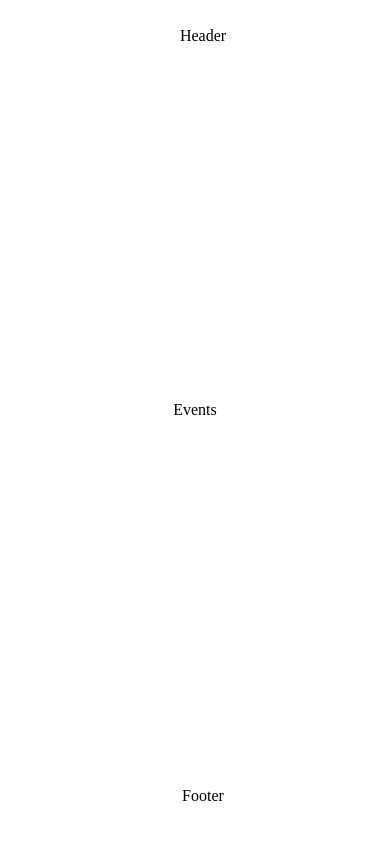
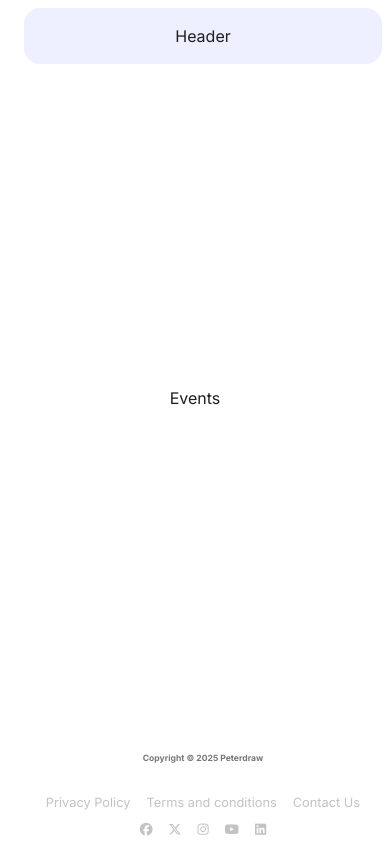
Before and after one commit to HarryHolmes-Ventixe/Frontend, a React (Vite) app: page / in a window 390 px wide. Built offline with nearby package versions, Linux system fonts and the light colour scheme.

Commit message:
styling of footer for mobile mode

```diff
--- a/index.html
+++ b/index.html
@@ -3,6 +3,7 @@
   <head>
     <meta charset="UTF-8" />
     <meta name="viewport" content="width=device-width, initial-scale=1.0" />
+    <link rel="stylesheet" href="https://kit.fontawesome.com/a576612222.css" crossorigin="anonymous">
     <title>Ventixe</title>
   </head>
   <body>
--- a/src/assets/CSS/main.css
+++ b/src/assets/CSS/main.css
@@ -46,6 +46,12 @@ html, body {
   max-width: 100vw;
 }
 
+body {
+  font-family: "Inter", sans-serif;
+  font-size: 1rem;
+  color: var(--grey-100);
+}
+
 .center-wrapper {
   display: flex;
   justify-content: center;
@@ -82,7 +88,6 @@ html, body {
 footer {
   grid-area: footer;
   padding: 0 0.5rem 0.5rem 0.5rem;
-  height: 5.5rem;
 }
 @media (width >= 768px) {
   footer {
@@ -95,6 +100,24 @@ footer .footer-container {
   align-items: center;
   justify-content: center;
   height: 100%;
+  font-size: 0.8rem;
+}
+footer .footer-container .copyright {
+  color: var(--grey-70);
+  text-align: center;
+}
+footer .footer-container .footer-links {
+  display: flex;
+  justify-content: space-between;
+  gap: 1rem;
+  color: var(--grey-50);
+}
+footer .footer-container .socials {
+  display: flex;
+  justify-content: center;
+  align-items: center;
+  gap: 1rem;
+  color: var(--grey-50);
 }
 
 header {
@@ -114,6 +137,13 @@ header .header-container {
   align-items: center;
   justify-content: center;
   height: 100%;
+  background-color: var(--cool-grey-10);
+  border-radius: 1rem;
+}
+@media (width >= 768px) {
+  header .header-container {
+    background-color: transparent;
+  }
 }
 
 main {
--- a/src/assets/CSS/scss/misc/_base.scss
+++ b/src/assets/CSS/scss/misc/_base.scss
@@ -9,6 +9,12 @@ html, body{
   margin: 0;
   padding: 0;
   max-width: 100vw;
+}
+
+body{
+  font-family: 'Inter', sans-serif;
+  font-size: 1rem;
+  color: var(--grey-100);
 }
 
 .center-wrapper{
--- a/src/assets/CSS/scss/sections/_footer.scss
+++ b/src/assets/CSS/scss/sections/_footer.scss
@@ -1,7 +1,6 @@
 footer{
   grid-area: footer;
   padding: 0 .5rem .5rem .5rem;
-  height: 5.5rem;
 
   @media (width >= 768px) {
     padding: 0 1rem 1rem 0;
@@ -13,5 +12,26 @@ footer{
     align-items: center;
     justify-content: center;
     height: 100%;
+    font-size: .8rem;
+
+    .copyright{
+      color: var(--grey-70);
+      text-align: center;
+    }
+
+    .footer-links{
+      display: flex;
+      justify-content: space-between;
+      gap: 1rem;
+      color: var(--grey-50)
+    }
+
+    .socials{
+      display: flex;
+      justify-content: center;
+      align-items: center;
+      gap: 1rem;
+      color: var(--grey-50)
+    }
   }
 }
--- a/src/assets/CSS/scss/sections/_header.scss
+++ b/src/assets/CSS/scss/sections/_header.scss
@@ -14,5 +14,11 @@ header{
     align-items: center;
     justify-content: center;
     height: 100%;
+    background-color: var(--cool-grey-10);
+    border-radius: 1rem;
+
+    @media (width >= 768px) {
+      background-color: transparent;
+    }
   }
 }
--- a/src/assets/components/Footer.jsx
+++ b/src/assets/components/Footer.jsx
@@ -4,7 +4,21 @@ const Footer = () => {
   return (
     <footer>
       <div class="footer-container">
-        Footer
+        <div class="copyright">
+          <h6>Copyright © 2025 Peterdraw</h6>
+        </div>
+        <div class="footer-links">
+          <p>Privacy Policy</p>
+          <p>Terms and conditions</p>
+          <p>Contact Us</p>
+        </div>
+        <div class="socials">
+          <i class="fa-brands fa-facebook"></i>
+          <i class="fa-brands fa-x-twitter"></i>
+          <i class="fa-brands fa-instagram"></i>
+          <i class="fa-brands fa-youtube"></i>
+          <i class="fa-brands fa-linkedin"></i>
+        </div>
       </div>
     </footer>
   )
```
